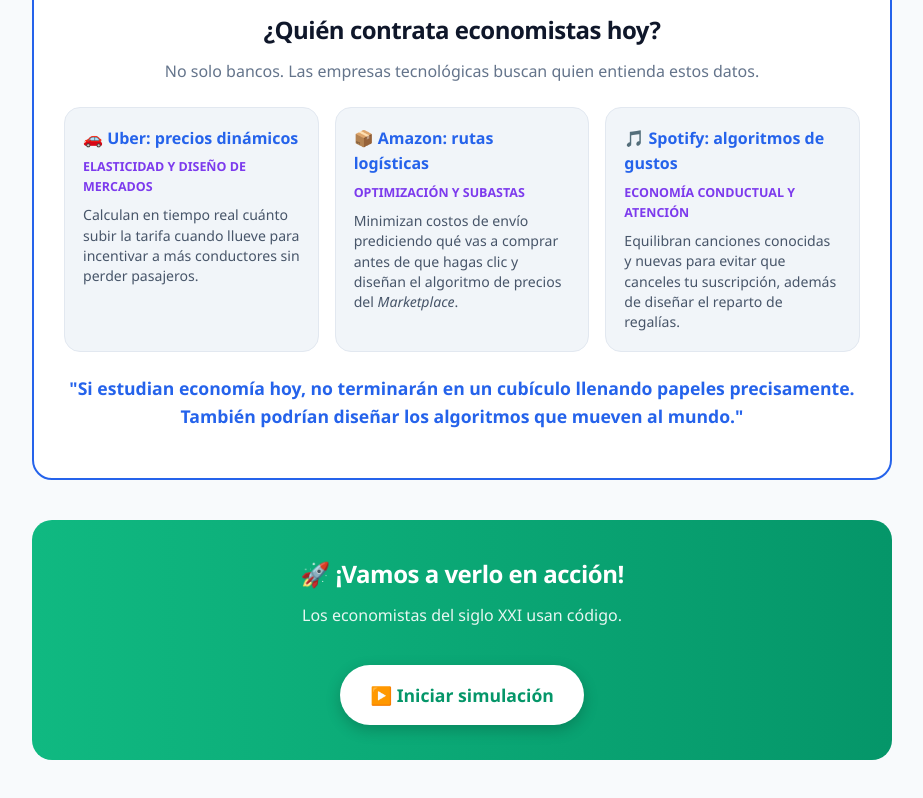
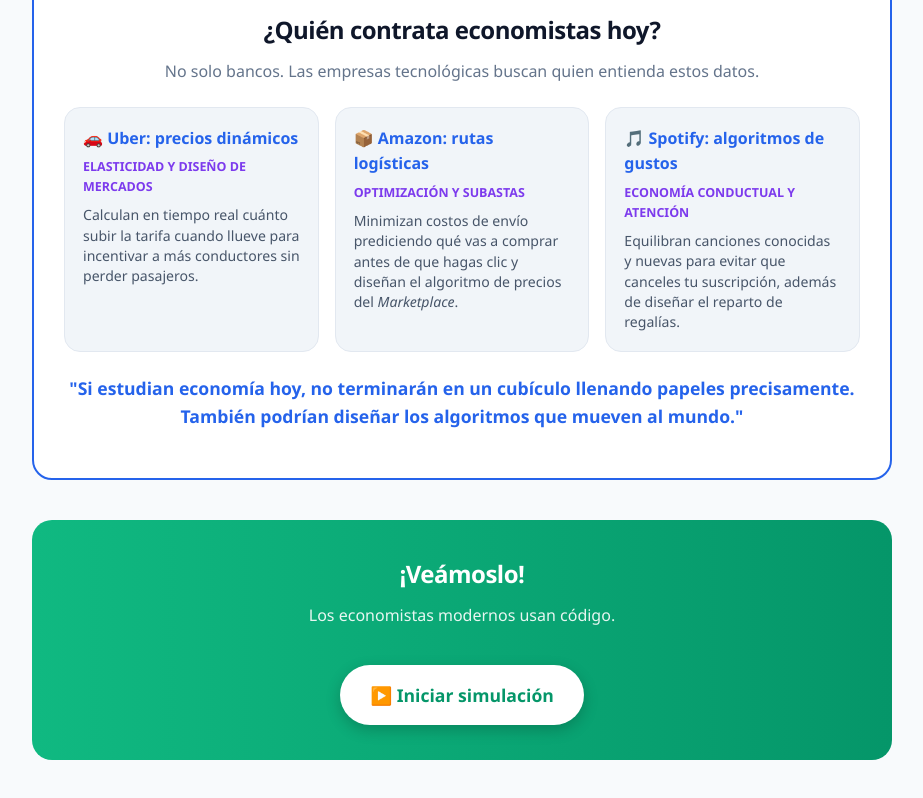
Before and after one commit to adrepech-netizen/promocarrera, a plain HTML site: page index.html in a window 1280 px wide. Shown: the part 2041-2839 px from the top of the page, without its empty margins (178-1101 px from the left). Drawn offline with Linux system fonts and the light colour scheme.

Commit message:
Update index.html

```diff
--- a/index.html
+++ b/index.html
@@ -294,8 +294,8 @@
         </div>
 
         <div class="cta-box">
-            <h2>🚀 ¡Vamos a verlo en acción!</h2>
-            <p style="margin-top: 10px; opacity: 0.9;">Los economistas del siglo XXI usan código.</p>
+            <h2> ¡Veámoslo!</h2>
+            <p style="margin-top: 10px; opacity: 0.9;">Los economistas modernos usan código.</p>
 
             <a href="https://adrepech-netizen.github.io/cronografias/cajanegra.html" class="cta-btn">▶️ Iniciar simulación</a>
         </div>
```
